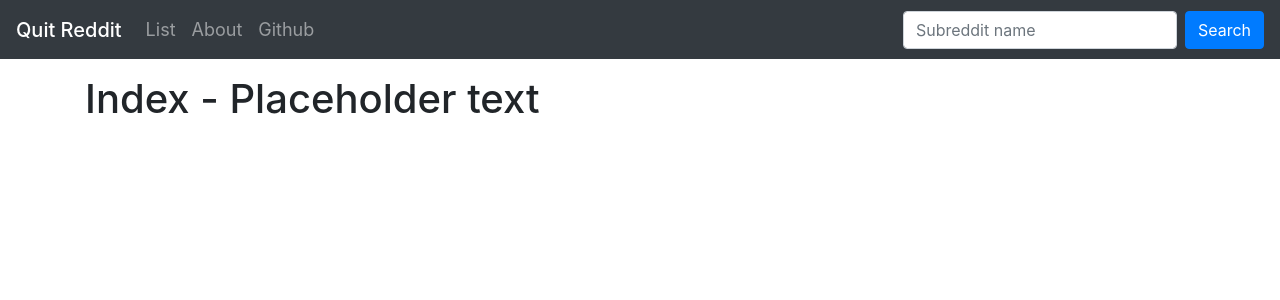
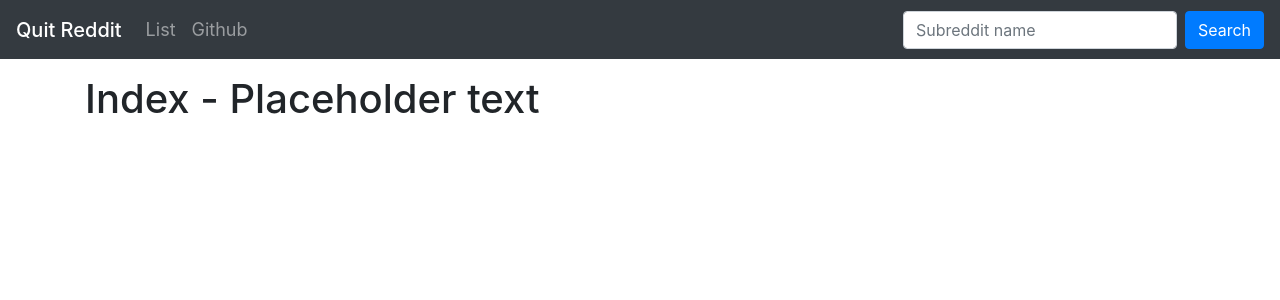
Before and after one commit to Aquakor/Quit-Reddit, a Flask app: page / in a window 1280 px wide. Shown: the top 300 px of the page. Run offline with Flask 2, Linux system fonts and the light colour scheme; some libraries are stand-ins or nearby versions.

Commit message:
Delete about page

```diff
--- a/app.py
+++ b/app.py
@@ -102,9 +102,6 @@ def list_subs_with_num(subreddit, num_submission):
 
     return render_template('submissions.html', subreddit_list=subreddit_list, get_date=get_date)
 
-@app.route('/about')
-def about():
-    return render_template('about.html')
 
 
 
--- a/templates/base.html
+++ b/templates/base.html
@@ -31,9 +31,6 @@
                     <a class="nav-link" href="{{ url_for('list_subreddit')}}">List</a>
                 </li>
                 <li class="nav-item">
-                    <a class="nav-link" href="{{ url_for('about')}}">About</a>
-                </li>
-                <li class="nav-item">
                     <a class="nav-link" href="https://github.com/Aquakor/Quit-Reddit">Github</a>
                 </li>
 
```
